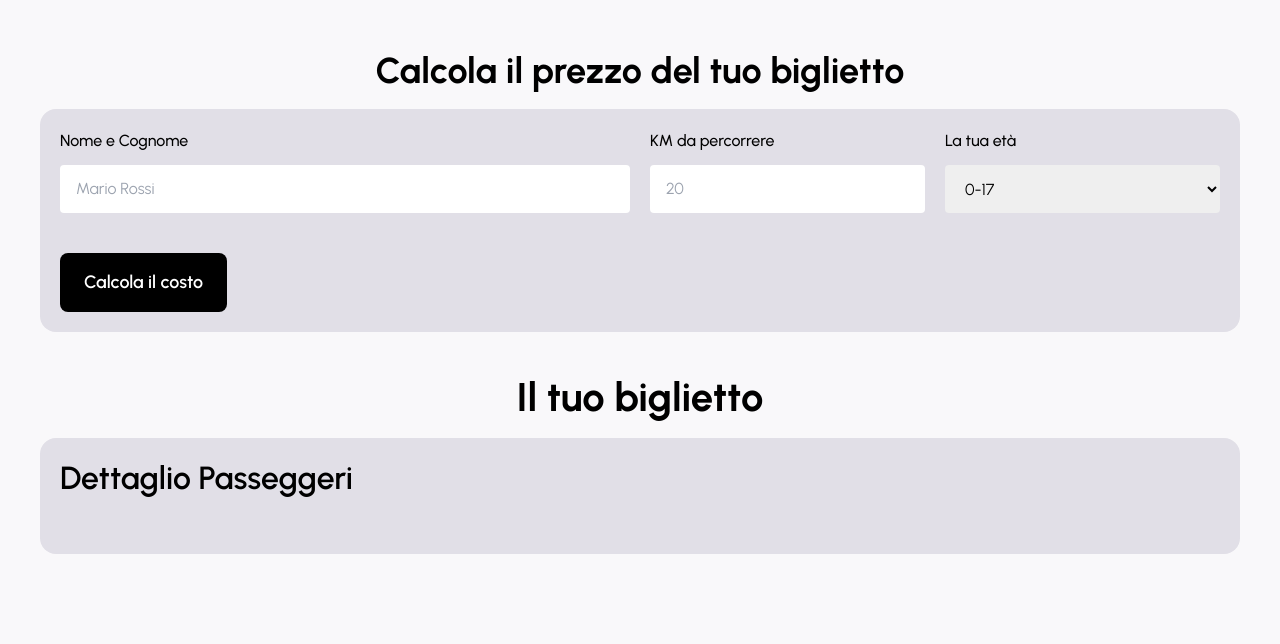
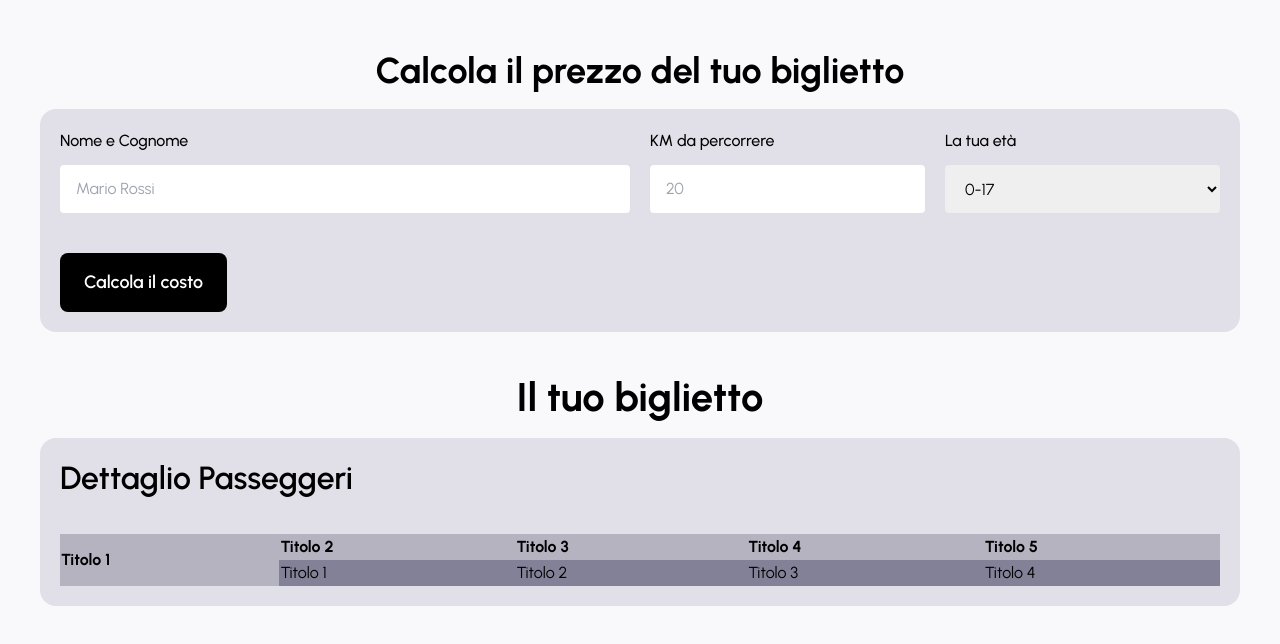
Before and after one commit to lorenzoferrante97/js-biglietto-treno-form, a website: page index.html in a window 1280 px wide. Drawn offline with Linux system fonts and the light colour scheme.

Commit message:
add: table layout

```diff
--- a/index.html
+++ b/index.html
@@ -52,8 +52,20 @@
             <h2 class="h2">Il tuo biglietto</h1>
                 <div class="flex flex-col w-full rounded-md bg-smoke-200 p-3u md:p-5u gap-5u">
                     <h3 class="h3">Dettaglio Passeggeri</h3>
-                    <table>
-
+                    <table class="table-auto">
+                        <tr class="text-left bg-smoke-400">
+                            <th rowspan="2">Titolo 1</th>
+                            <th>Titolo 2</th>
+                            <th>Titolo 3</th>
+                            <th>Titolo 4</th>
+                            <th>Titolo 5</th>
+                        </tr>
+                        <tr class="bg-smoke-600">
+                            <td rowspan="2">Titolo 1</th>
+                            <td>Titolo 2</td>
+                            <td>Titolo 3</td>
+                            <td>Titolo 4</td>
+                        </tr>
                     </table>
                 </div>
         </section>
```
Also changed, not shown: src/output.css.
